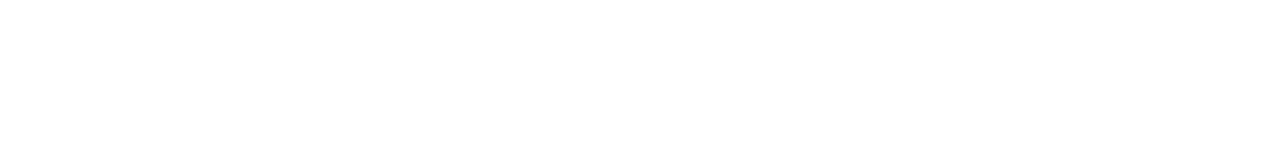
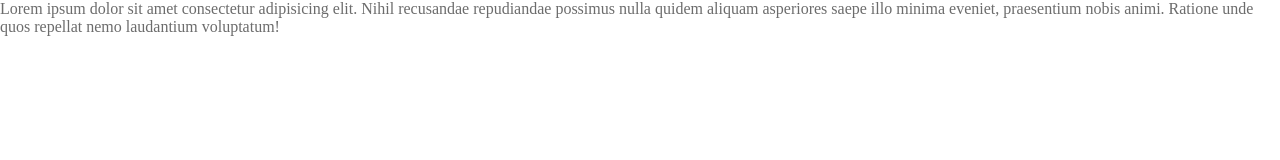
Before and after one commit to alissonsveen/travelgram, a plain HTML site: page index.html in a window 1280 px wide. Drawn offline with Linux system fonts and the light colour scheme.

Commit message:
initial style guide

```diff
--- a/index.html
+++ b/index.html
@@ -8,5 +8,10 @@
 </head>
 <body>
 
+    <p>
+        Lorem ipsum dolor sit amet consectetur adipisicing elit. Nihil recusandae repudiandae possimus nulla quidem aliquam asperiores saepe illo minima eveniet, praesentium nobis animi. Ratione unde quos repellat nemo laudantium voluptatum!
+    </p>
+
+
 </body>
 </html>
--- a/styles/global.css
+++ b/styles/global.css
@@ -3,3 +3,18 @@
    padding: 0;
    box-sizing: border-box;
 }
+
+:root {
+   --brand-color:#EF5F4C;
+   --background-color:#FFFFFF;
+   --surface-color: #F5F5F5;
+   --skeleton-color: #D9D9D9;
+   --shape-transparency: #FFFFFF8f;
+   --text-color-primary: #313131;
+   --text-color-secondary: #6C6C6C;
+}
+
+body {
+    color: var(--text-color-secondary);
+    background-color: var(--background-color);
+}
```
Also changed, not shown: assets/AirplaneTilt.svg (added), assets/Image 01.png (added), assets/Image 02.png (added), assets/Image 03.png (added), assets/Image 04.png (added), assets/Image 05.png (added), assets/Image 06.png (added), assets/Image 07.png (added), assets/Image 08.png (added), assets/Image 09.png (added), assets/Image 10.png (added), assets/Image 11.png (added), assets/Image.svg (added), assets/Logo.svg (added), 3 more files, 1 other file.
